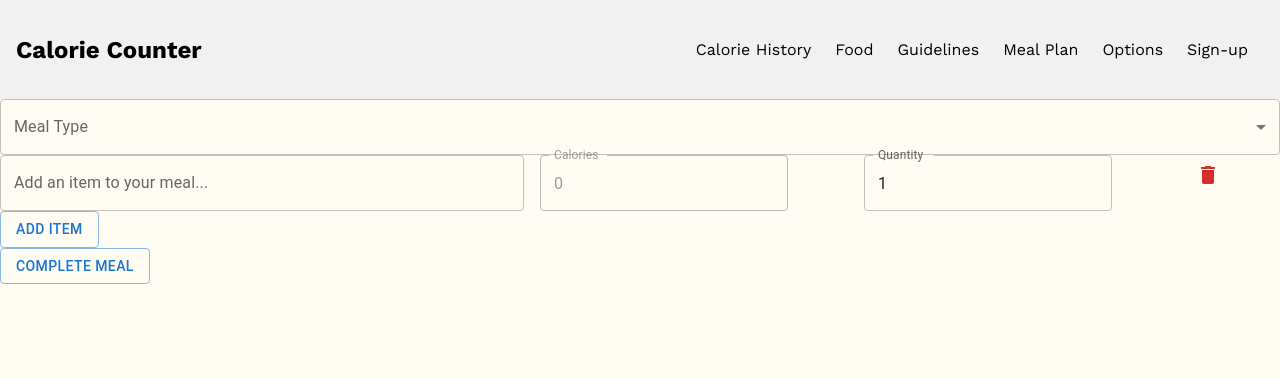
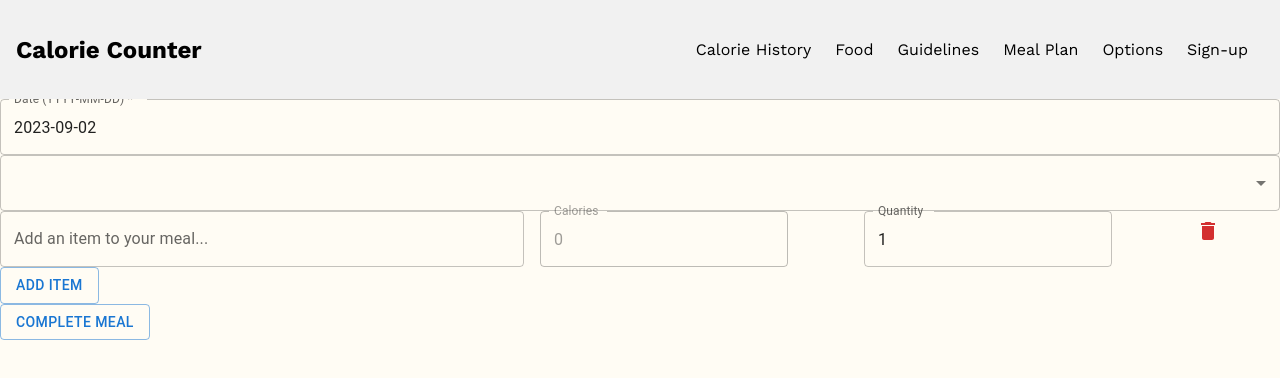
Before and after one commit to LarryL1991/calorie-crew, a Next.js app: page /test-food-form in a window 1280 px wide. Shown: the top 378 px of the page. Built offline with nearby package versions, Linux system fonts and the light colour scheme; no server answers; the database is empty.

Commit message:
added date selecting functionality to AddMealForm. Fixed MealList.jsx not showing food item names properly, edited the Meal.js model to make this fix. Updated meals API because I broke something when I added the date functionality to the AddMealForm

```diff
--- a/src/components/AddMealForm.jsx
+++ b/src/components/AddMealForm.jsx
@@ -1,4 +1,4 @@
-import React, { useState } from "react";
+import React, { useEffect, useState } from "react";
 import {
   Button,
   IconButton,
@@ -16,22 +16,36 @@ import { useAuth } from "@clerk/nextjs";
 const AddMealForm = () => {
   const [selectedFoods, setSelectedFoods] = useState([
     {
-      _id: "", // User-selected food _id
       name: "", // User-selected food
       calories: 0, // Calories for the selected food (fetched from the database)
+      measurement: "",
       quantity: 1, // Quantity set by the user (initially set to 1)
     },
   ]);
   const [selectedMealType, setSelectedMealType] = useState("");
+  const [date, setDate] = useState("1900-01-01");
 
   const { isLoaded, userId } = useAuth();
 
   const handleAddItem = () => {
     setSelectedFoods([
       ...selectedFoods,
-      { food: "", _id: "", calories: 0, quantity: 1 },
+      { name: "", calories: 0, measurement: "", quantity: 1 },
     ]);
   };
+
+  const handleDateChange = (event) => {
+    setDate(event.target.value);
+  };
+
+  useEffect(() => {
+    const currentDate = new Date();
+    const year = currentDate.getFullYear();
+    const month = String(currentDate.getMonth() + 1).padStart(2, "0"); // Month is zero-based
+    const day = String(currentDate.getDate()).padStart(2, "0");
+
+    setDate(`${year}-${month}-${day}`);
+  }, []);
 
   const handleRemoveItem = (index) => {
     const updatedSelectedFoods = [...selectedFoods];
@@ -42,9 +56,9 @@ const AddMealForm = () => {
   const handleFoodSelection = (food, index) => {
     const updatedSelectedFoods = [...selectedFoods];
     updatedSelectedFoods[index] = {
-      _id: food?._id || "", // Update _id if food is not null, otherwise, reset to an empty string
       name: food?.name || "", // Update name if food is not null, otherwise, reset to an empty string
       calories: food?.calories || 0, // Update calories if food is not null, otherwise, reset to 0
+      measurement: food?.measurement || "",
       quantity: 1, // Reset quantity to 1
     };
     setSelectedFoods(updatedSelectedFoods);
@@ -64,13 +78,13 @@ const AddMealForm = () => {
   };
 
   const HandleCompleteMeal = async () => {
-    const currentDate = new Date();
-
     if (!isLoaded || !userId) {
       return null;
     }
 
-    console.log(userId);
+    const formattedDate = new Date(date);
+    formattedDate.setHours(0, 0, 0, 0);
+    console.log(formattedDate.toISOString());
 
     try {
       // Calculate the total calories consumed for the meal
@@ -82,7 +96,7 @@ const AddMealForm = () => {
       // Prepare the data to send to the API
       const mealData = {
         user_id: userId,
-        date: currentDate.toISOString(), // Format the date as required
+        date,
         meal_type: selectedMealType.toLowerCase(),
         food_items: selectedFoods,
         total_calories: totalCalories,
@@ -106,8 +120,8 @@ const AddMealForm = () => {
         setSelectedFoods([
           {
             name: "",
-            _id: "",
             calories: 0,
+            measurement: "",
             quantity: 1,
           },
         ]);
@@ -124,7 +138,14 @@ const AddMealForm = () => {
   return (
     <div>
       <FormControl fullWidth>
-        <InputLabel id="meal-type-label">Meal Type</InputLabel>
+        <TextField
+          label="Date (YYYY-MM-DD)"
+          variant="outlined"
+          value={date}
+          onChange={handleDateChange}
+          fullWidth
+          required
+        />
         <Select
           labelId="meal-type-label"
           id="meal-type"
--- a/src/components/MealList.jsx
+++ b/src/components/MealList.jsx
@@ -96,7 +96,7 @@ const MealList = () => {
                       <ul>
                         {meal.food_items.map((food) => (
                           <li key={food._id}>
-                            {food.name} - {food.quantity} x {food.calories}{" "}
+                            {food.name} x {food.quantity} - {food.calories}{" "}
                             calories
                           </li>
                         ))}
--- a/src/models/Meal.js
+++ b/src/models/Meal.js
@@ -16,10 +16,17 @@ const mealSchema = new mongoose.Schema({
   },
   food_items: [
     {
-      _id: {
-        type: mongoose.Schema.Types.ObjectId,
+      name: {
+        type: String,
         required: true,
-        ref: "Food", // Reference to the Food model
+      },
+      calories: {
+        type: String,
+        required: true,
+      },
+      measurement: {
+        type: String,
+        required: true,
       },
       quantity: {
         type: Number,
--- a/src/pages/api/meals/[userId]/[date].js
+++ b/src/pages/api/meals/[userId]/[date].js
@@ -7,15 +7,15 @@ export default async function handler(req, res) {
   try {
     await dbConnect();
 
-    const oneDayMilliseconds = 24 * 60 * 60 * 1000;
+    //const oneDayMilliseconds = 24 * 60 * 60 * 1000;
 
     const theDate = new Date(date);
-    const oneDayForward = new Date(theDate.getTime() + oneDayMilliseconds);
+    //const oneDayForward = new Date(theDate.getTime() + oneDayMilliseconds);
     //console.log({ theDate, oneDayBack: oneDayForward });
 
-    const startDate = new Date(oneDayForward);
+    const startDate = new Date(theDate);
     startDate.setHours(0, 0, 0, 0); // Set the start time to 00:00:00.000
-    const endDate = new Date(oneDayForward);
+    const endDate = new Date(theDate);
     endDate.setHours(23, 59, 59, 999); // Set the end time to 23:59:59.999
 
     //console.log({ theDate, startDate, endDate });
```
